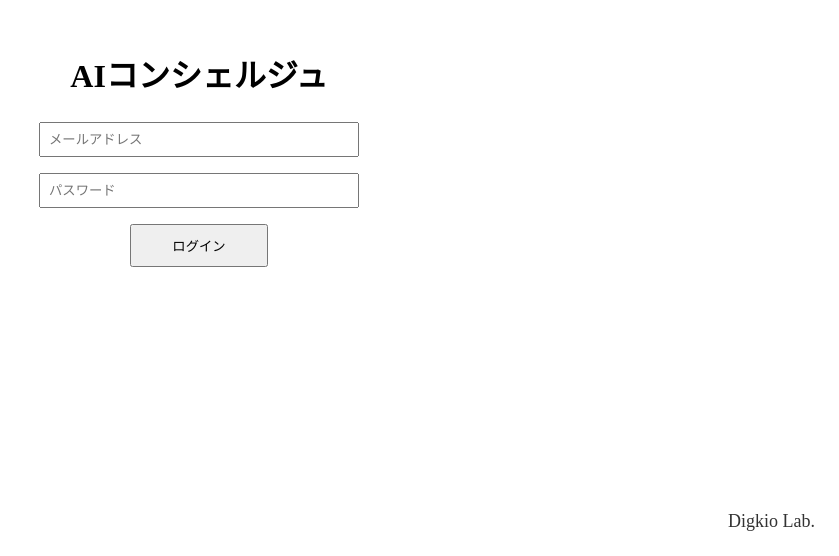
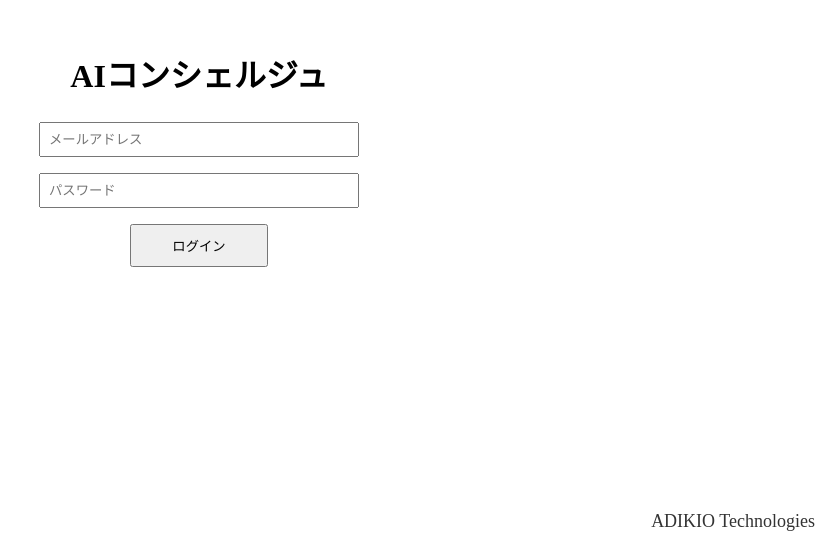
Before and after one commit to md26ssyt-bit/ai-human, a Next.js app: page /login in a window 1280 px wide. Shown: the part 260-816 px from the top of the page, without its empty margins (441-1280 px from the left). Built offline with nearby package versions, Linux system fonts and the light colour scheme; no server answers.

Commit message:
fix: ログイン画面などの名前を ADIKIO Technologies に変更

```diff
--- a/src/pages/kiosk-service.tsx
+++ b/src/pages/kiosk-service.tsx
@@ -224,7 +224,7 @@ export default function Home() {
 
       {/* ナビ */}
       <nav className="nav">
-        <a href="/" className="nav-logo">Digkio Lab.</a>
+        <a href="/" className="nav-logo">ADIKIO Technologies</a>
         <div className="nav-right">
           <a href="#features" className="nav-link">機能</a>
           <a href="#pricing" className="nav-link">料金</a>
--- a/src/pages/login.tsx
+++ b/src/pages/login.tsx
@@ -62,7 +62,7 @@ export default function Login() {
       fontSize: "18px",
       color: "#333"
     }}>
-      Digkio Lab.
+     ADIKIO Technologies
     </div>
     <h1 style={{ fontSize: "32px", marginBottom: "10px" }}>AIコンシェルジュ</h1>
 
```
